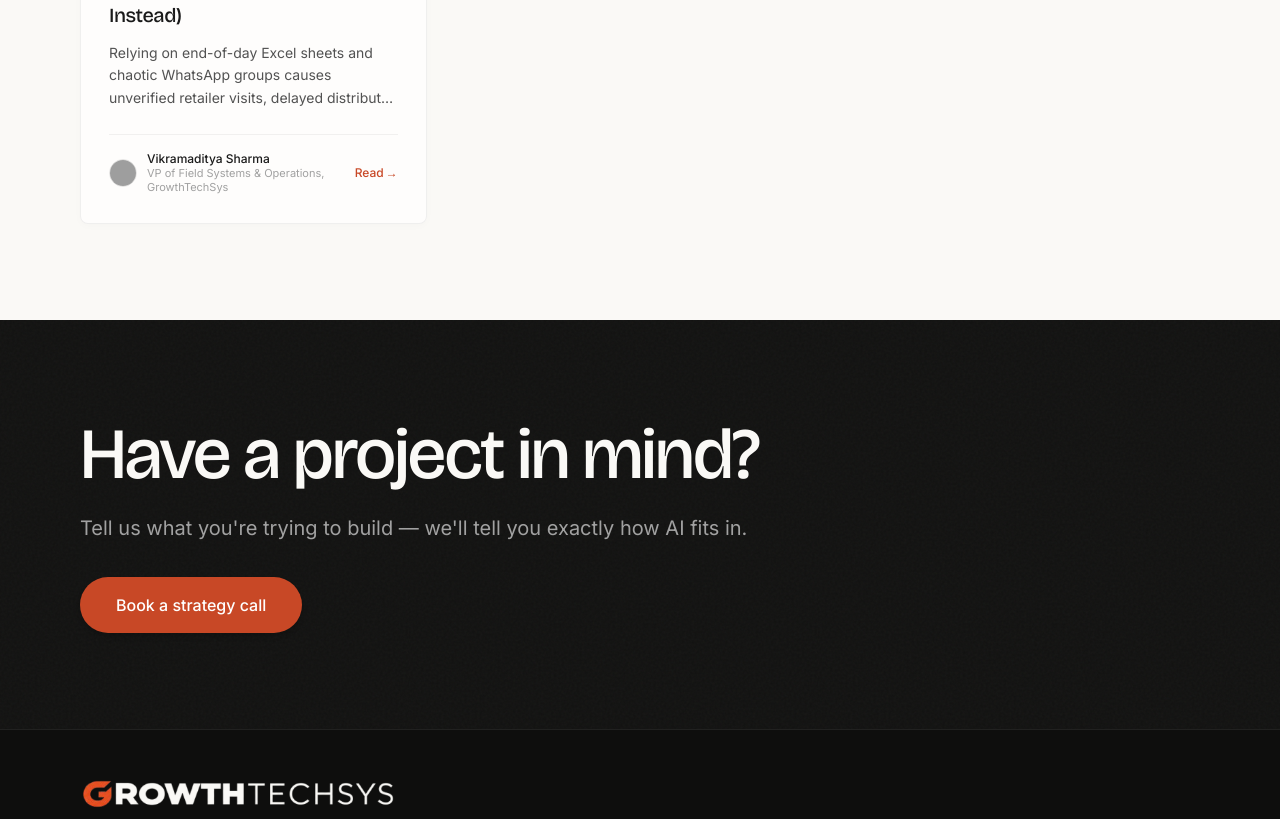
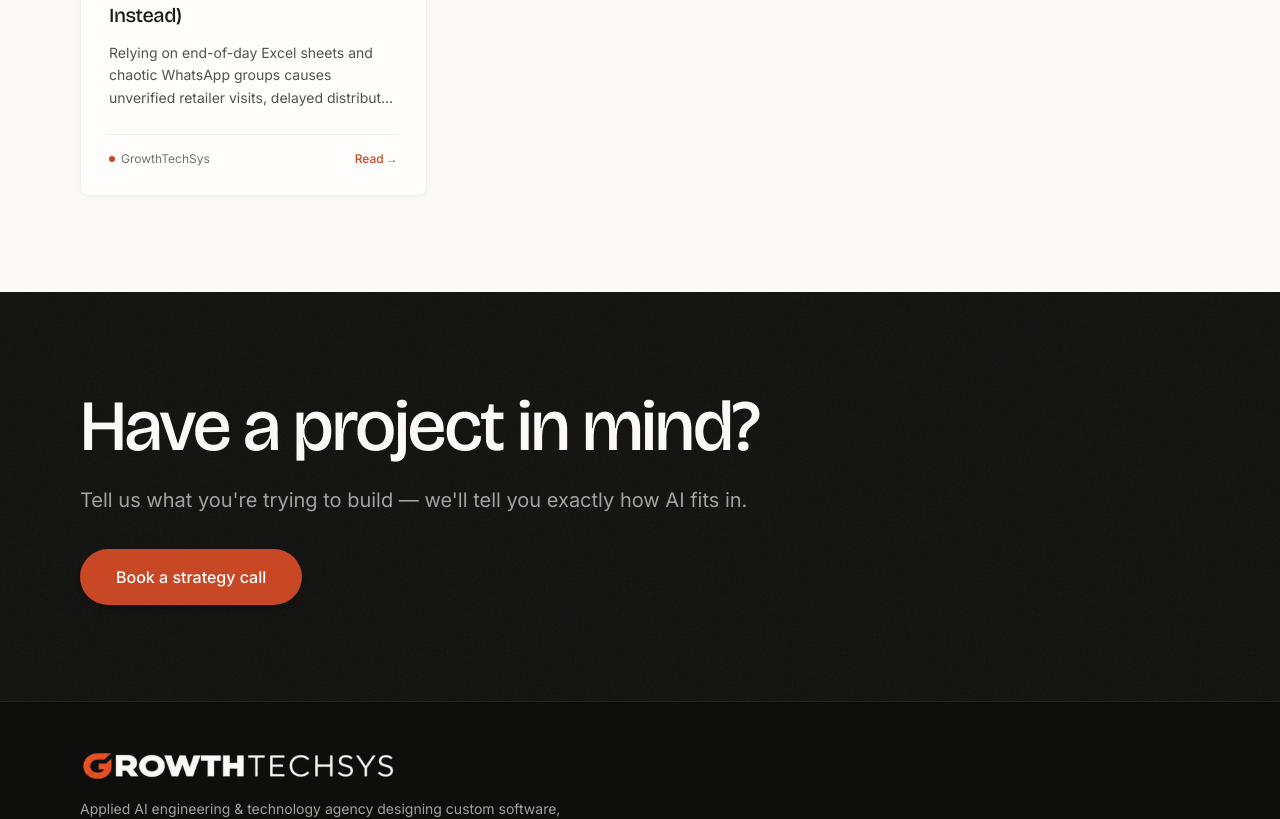
Before and after one commit to rahulkumar8285/glowlabtech, a React (Vite) app: page / in a window 1280 px wide. Shown: the part 4160-4979 px from the top of the page. Built offline with nearby package versions, Linux system fonts and the light colour scheme; grey boxes are pictures that could not be loaded.

Commit message:
fix(blog): remove author name and role label from blog post and listings

```diff
--- a/src/components/BlogDetailPage.tsx
+++ b/src/components/BlogDetailPage.tsx
@@ -32,7 +32,7 @@ export default function BlogDetailPage({ slug, onNavigate }: BlogDetailPageProps
       canonicalUrl: `https://growthtechsys.com/blog/${post.slug}`,
       ogType: 'article',
       publishedTime: post.isoDate,
-      authorName: post.author.name,
+      authorName: post.author?.name || 'GrowthTechSys',
       jsonLd: {
         '@context': 'https://schema.org',
         '@type': 'BlogPosting',
@@ -45,10 +45,16 @@ export default function BlogDetailPage({ slug, onNavigate }: BlogDetailPageProps
           '@type': 'WebPage',
           '@id': `https://growthtechsys.com/blog/${post.slug}`,
         },
-        author: {
+        author: post.author
+          ? {
               '@type': 'Person',
               name: post.author.name,
               jobTitle: post.author.role,
+            }
+          : {
+              '@type': 'Organization',
+              name: 'GrowthTechSys',
+              url: 'https://growthtechsys.com',
             },
         publisher: {
           '@type': 'Organization',
@@ -220,8 +226,9 @@ export default function BlogDetailPage({ slug, onNavigate }: BlogDetailPageProps
             {post.excerpt}
           </p>
 
-          {/* Author attribution & Social Sharing */}
-          <div className="pt-6 border-t border-black/[0.08] flex flex-col sm:flex-row sm:items-center justify-between gap-6">
+          {/* Attribution & Social Sharing */}
+          <div className="pt-6 border-t border-black/[0.08] flex items-center justify-between gap-6">
+            {post.author ? (
               <div className="flex items-center gap-3.5">
                 <img
                   src={post.author.avatarUrl}
@@ -235,6 +242,12 @@ export default function BlogDetailPage({ slug, onNavigate }: BlogDetailPageProps
                   <p className="font-body text-xs text-neutral-500 mt-0.5">{post.author.role}</p>
                 </div>
               </div>
+            ) : (
+              <div className="flex items-center gap-2 text-xs font-body text-neutral-500">
+                <span className="w-1.5 h-1.5 rounded-full bg-[#C84826]" />
+                <span className="font-medium text-neutral-700">GrowthTechSys Engineering</span>
+              </div>
+            )}
 
             {/* Social Share Buttons */}
             <div className="flex items-center gap-2 text-neutral-500">
--- a/src/components/BlogListingPage.tsx
+++ b/src/components/BlogListingPage.tsx
@@ -37,9 +37,14 @@ export default function BlogListingPage({ onNavigate }: BlogListingPageProps) {
           description: post.excerpt,
           url: `https://growthtechsys.com/blog/${post.slug}`,
           datePublished: post.isoDate,
-          author: {
+          author: post.author
+            ? {
                 '@type': 'Person',
                 name: post.author.name,
+              }
+            : {
+                '@type': 'Organization',
+                name: 'GrowthTechSys',
               },
         })),
       },
@@ -184,6 +189,7 @@ export default function BlogListingPage({ onNavigate }: BlogListingPageProps) {
                 </div>
 
                 <div className="pt-6 border-t border-black/[0.06] flex flex-col sm:flex-row sm:items-center justify-between gap-4">
+                  {featuredPost.author ? (
                     <div className="flex items-center gap-3">
                       <img
                         src={featuredPost.author.avatarUrl}
@@ -199,6 +205,12 @@ export default function BlogListingPage({ onNavigate }: BlogListingPageProps) {
                         </p>
                       </div>
                     </div>
+                  ) : (
+                    <div className="flex items-center gap-2 text-xs font-body text-neutral-500">
+                      <span className="w-1.5 h-1.5 rounded-full bg-[#C84826]" />
+                      <span className="font-medium text-neutral-700">GrowthTechSys Engineering</span>
+                    </div>
+                  )}
 
                   <a
                     href={`/blog/${featuredPost.slug}`}
@@ -243,6 +255,7 @@ export default function BlogListingPage({ onNavigate }: BlogListingPageProps) {
                   </div>
 
                   <div className="pt-4 border-t border-black/[0.05] flex items-center justify-between gap-3 text-xs font-body">
+                    {post.author ? (
                       <div className="flex items-center gap-2.5">
                         <img
                           src={post.author.avatarUrl}
@@ -257,6 +270,12 @@ export default function BlogListingPage({ onNavigate }: BlogListingPageProps) {
                           <p className="text-[11px] text-neutral-400">{post.author.role}</p>
                         </div>
                       </div>
+                    ) : (
+                      <div className="flex items-center gap-1.5 text-neutral-500">
+                        <span className="w-1.5 h-1.5 rounded-full bg-[#C84826]" />
+                        <span>GrowthTechSys</span>
+                      </div>
+                    )}
 
                     <a
                       href={`/blog/${post.slug}`}
--- a/src/components/BlogSection.tsx
+++ b/src/components/BlogSection.tsx
@@ -93,6 +93,7 @@ export default function BlogSection({ onNavigate }: BlogSectionProps) {
 
               {/* Author & Read More */}
               <div className="pt-4 border-t border-black/[0.05] flex items-center justify-between gap-3 text-xs font-body">
+                {post.author ? (
                   <div className="flex items-center gap-2.5">
                     <img
                       src={post.author.avatarUrl}
@@ -105,6 +106,12 @@ export default function BlogSection({ onNavigate }: BlogSectionProps) {
                       <p className="text-[11px] text-neutral-400">{post.author.role}</p>
                     </div>
                   </div>
+                ) : (
+                  <div className="flex items-center gap-1.5 text-neutral-500">
+                    <span className="w-1.5 h-1.5 rounded-full bg-[#C84826]" />
+                    <span>GrowthTechSys</span>
+                  </div>
+                )}
 
                 <a
                   href={`/blog/${post.slug}`}
--- a/src/data/blogData.ts
+++ b/src/data/blogData.ts
@@ -35,7 +35,7 @@ export interface BlogPost {
   publishedAt: string;
   isoDate: string;
   readTime: string;
-  author: BlogAuthor;
+  author?: BlogAuthor;
   tags: string[];
   metaDescription: string;
   featured?: boolean;
@@ -58,12 +58,6 @@ export const BLOG_POSTS: BlogPost[] = [
     isoDate: '2026-09-16',
     readTime: '7 min read',
     featured: true,
-    author: {
-      name: 'Vikramaditya Sharma',
-      role: 'VP of Field Systems & Operations, GrowthTechSys',
-      avatarUrl:
-        'https://images.unsplash.com/photo-1507003211169-0a1dd7228f2d?w=150&auto=format&fit=crop&q=80',
-    },
     tags: [
       'field sales tracking software',
       'field sales tracking app',
```
Lines whose indentation alone changed are shown as unchanged.
